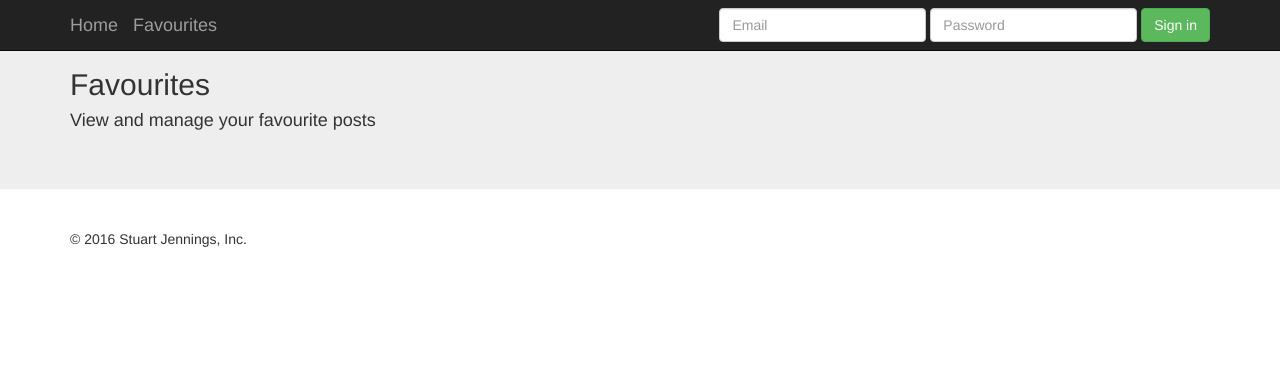
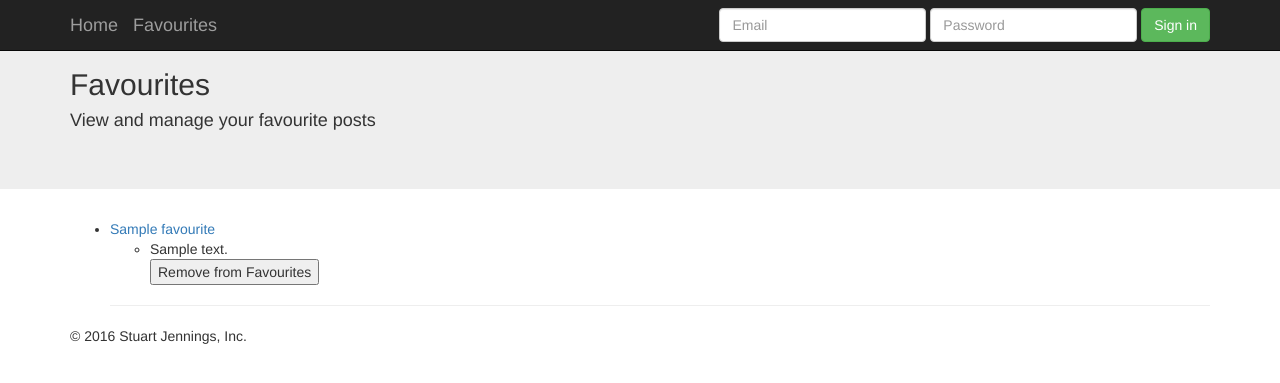
Before and after one commit to StuJ/django-rssreader, a Django app: page /favourites/ in a window 1280 px wide. Shown: the top 383 px of the page. Run offline with Django 3.2, Linux system fonts and the light colour scheme; tables that the repository leaves empty hold one stand-in row (values such as "Sample post"); some libraries are stand-ins or nearby versions.

Commit message:
Add list of favourites

```diff
--- a/reader_app/templates/reader_app/favourites_list.html
+++ b/reader_app/templates/reader_app/favourites_list.html
@@ -68,7 +68,14 @@
 
     <div class="container">
         <ul>
-
+            {% for post in favourites %}
+                <li><a href = {{post.url}} style= "font-weight: bold"> {{post.title}} </a></li>
+                    <ul>
+                        <li>{{post.description | safe}}</li>
+                        <button type= "button">Remove from Favourites</button>
+                    </ul>
+                <hr>
+            {% endfor %}
         </ul>
       <footer>
         <p>&copy; 2016 Stuart Jennings, Inc.</p>
```
